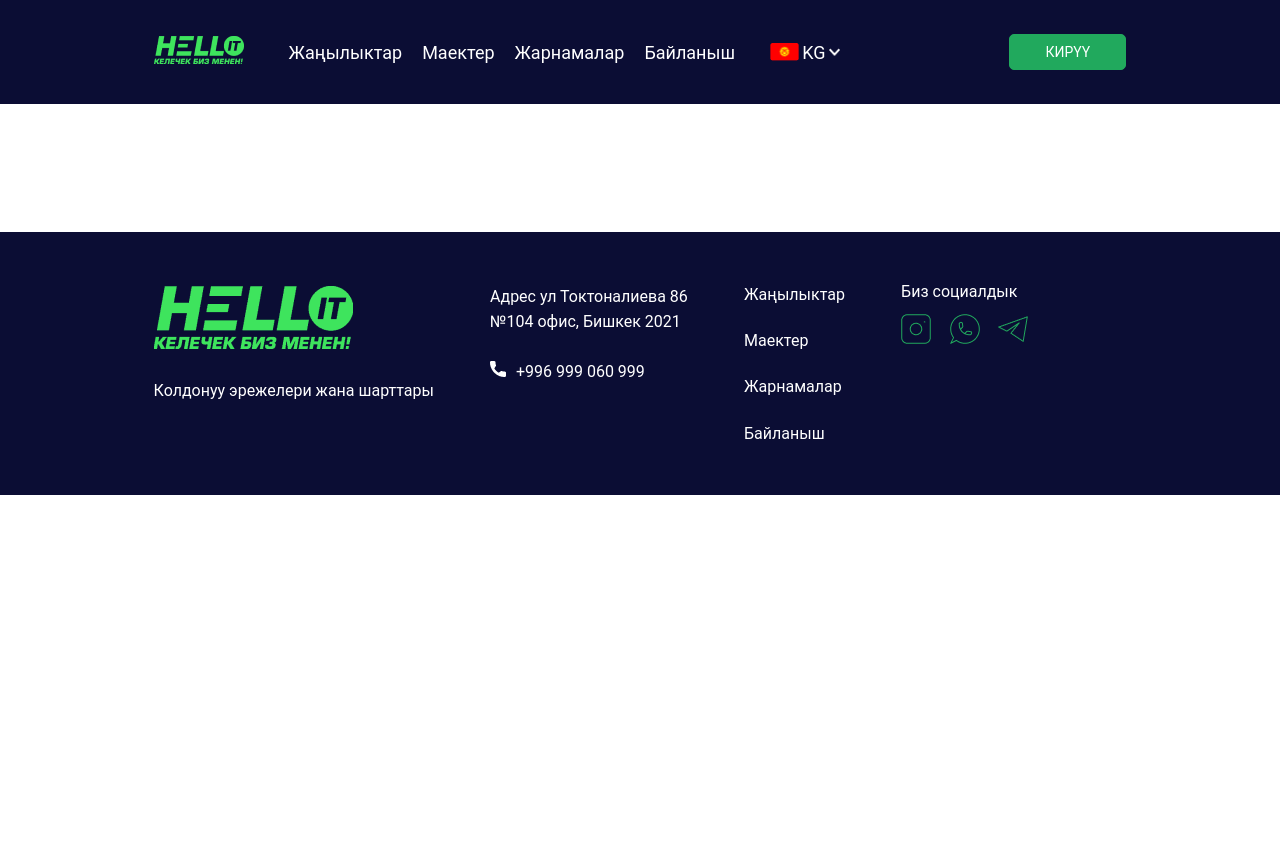
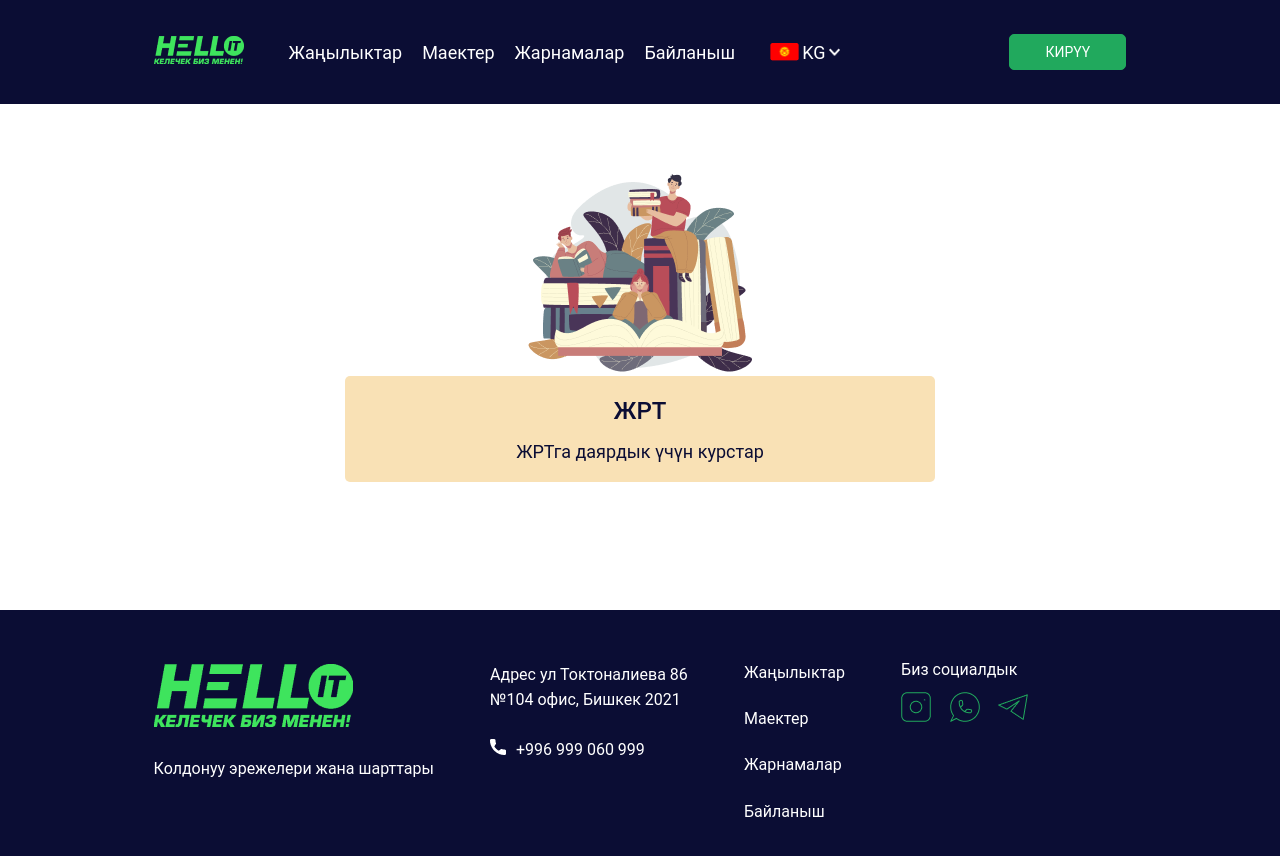
Before and after one commit to Amanbek22/hello-frontend, a React (Create React App) app: page /category in a window 1280 px wide. Shown: the top 856 px of the page. Before the commit the page ends 800 px from the top, so only its background shows below. Built offline with nearby package versions, Linux system fonts and the light colour scheme; no server answers; the database is empty.

Commit message:
category_page

```diff
--- a/src/router/AppRouter.tsx
+++ b/src/router/AppRouter.tsx
@@ -16,6 +16,7 @@ import Course from "../view/pages/course";
 import News from "../view/pages/news/News";
 import Test from "../view/pages/test/Test";
 import Lesson from "../view/pages/lesson/Lesson";
+import Category from "../view/pages/category/Category";
 
 const AppRouter = () => {
   const session = useSelector((state: RootState) => state.user.userData);
@@ -42,6 +43,9 @@ const AppRouter = () => {
         <Route path="/course/:id">
           <Course />
         </Route>
+        <Route exact path="/category">
+          <Category />
+        </Route>
         <PublicRoute
           restricted={true}
           component={Auth}
--- a/src/view/components/courseCard/courseCard.module.css
+++ b/src/view/components/courseCard/courseCard.module.css
@@ -22,7 +22,6 @@
   height: 160px;
   margin: 7% auto;
   display: block;
-
 }
 
 .text1 {
--- /dev/null
+++ b/src/view/pages/category/Category.tsx
@@ -0,0 +1,19 @@
+import css from "./category.module.css";
+
+function Category() {
+  return (
+    <div>
+      <div className={css.card_wrapper}>
+        <div className={css.objects}>
+          <img src="/img/objects.png" alt="objects" />
+        </div>
+        <div className={css.title_wrapper}>
+          <div className={css.title}>ЖРТ</div>
+          <div className={css.subtitle}>ЖРТга даярдык үчүн курстар</div>
+        </div>
+      </div>
+    </div>
+  );
+}
+
+export default Category;
--- /dev/null
+++ b/src/view/pages/category/category.module.css
@@ -0,0 +1,37 @@
+.objects {
+  text-align: center;
+  margin-top: 70px;
+}
+
+.title_wrapper {
+  width: 590px;
+  height: 106px;
+  background: #f9e1b5;
+  border-radius: 5px;
+  margin: auto;
+  font-family: Roboto, sans-serif;
+  font-style: normal;
+  color: #0b0d34;
+  align-items: center;
+  text-align: center;
+}
+
+.title {
+  font-weight: 500;
+  font-size: 24px;
+  line-height: 30px;
+  padding-top: 20px;
+}
+
+.subtitle {
+  font-weight: normal;
+  font-size: 18px;
+  line-height: 21px;
+  margin-top: 15px;
+}
+
+@media (max-width: 768px) {
+  .title_wrapper {
+    width: 90%;
+  }
+}
--- a/src/view/pages/course/Course.tsx
+++ b/src/view/pages/course/Course.tsx
@@ -8,7 +8,7 @@ import {
 } from "../../../models/type";
 import Preloader from "../../preloader/preloader";
 import CourseHeader from "./components/course-header/course-header";
-import { ContentHeader } from "./components/content-header/content-header";
+import { ContentHeader } from "./components/content-hedaer/content-header";
 import css from "./course.module.css";
 import Actions from "./components/actions/Actions";
 import Feedback from "./components/feedback/Feedback";
--- a/src/view/pages/main/Main.tsx
+++ b/src/view/pages/main/Main.tsx
@@ -1,5 +1,5 @@
 import CourseCard from "../../components/courseCard/courseCard";
-import Css from "./maine.module.css";
+import Css from "./main.module.css";
 import CardCategory from "../../components/card_category/CardCategory";
 import { useSelector } from "react-redux";
 import { RootState } from "../../../store/rootReducer";
```
Also changed, not shown: public/img/objects.png (added), src/view/pages/main/main.module.css (renamed from src/view/pages/main/maine.module.css).
